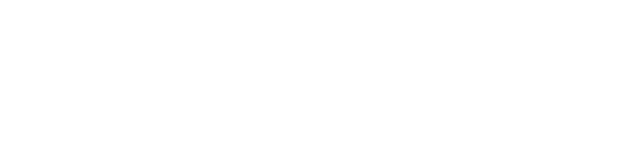
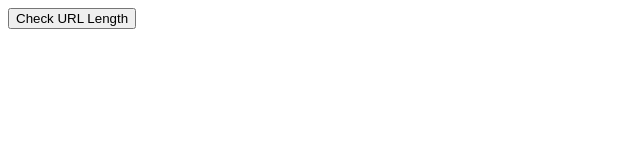
Before and after one commit to acciojob/url-info-RaviKumar757, a website: page main.html in a window 1280 px wide. Shown: the whole page, without its empty margins (0-640 px from the left). Drawn offline with Linux system fonts and the light colour scheme.

Commit message:
created a submission

```diff
--- a/main.html
+++ b/main.html
@@ -7,6 +7,7 @@
 </head>
 
 <body>
+	<button onclick="showURLLength()">Check URL Length</button>
 	<!-- the entire body must be written by student -->
     <script type="text/javascript" src="./script.js">
 </script>
--- a/script.js
+++ b/script.js
@@ -1 +1,13 @@
-//your JS code here. If required.
+function showURLLength() {
+  // Get current URL
+  const url = window.location.href;
+
+  // Get length of URL
+  const length = url.length;
+
+  // Show alert
+  alert("The length of the URL is: " + length);
+}
+
+// Call function (you can also attach to a button)
+showURLLength();
```
